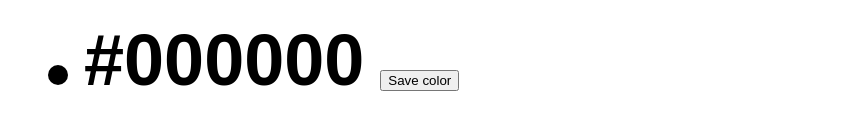
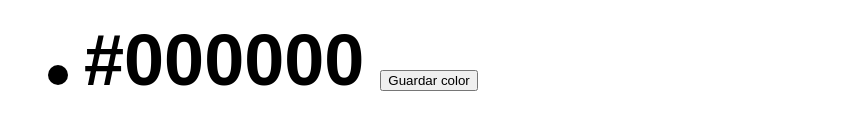
Before and after one commit to EdoPolanco/mf-colorpicker-react, a React app: page / in a window 1280 px wide. Shown: the part 316-446 px from the top of the page, without its empty margins (208-1071 px from the left). Built offline with nearby package versions, Linux system fonts and the light colour scheme.

Commit message:
translate button

```diff
--- a/src/components/ColorPicker.jsx
+++ b/src/components/ColorPicker.jsx
@@ -33,7 +33,7 @@ const ColorPicker = ({color, handleChangeColor, handleSubmitButtonColor}) => {
       <button type='submit'
               className='btn btn-success mr-2'
               style={{display: "inline-block", margin: "0 1rem"}}
-              onClick={(event) => handleSubmitButtonColor(event, 'save')} >Save color</button>
+              onClick={(event) => handleSubmitButtonColor(event, 'save')} >Guardar color</button>
       </h2>
 
     </div>
```
